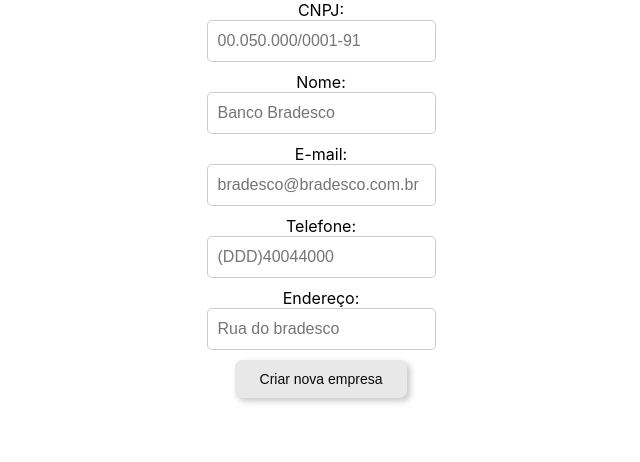
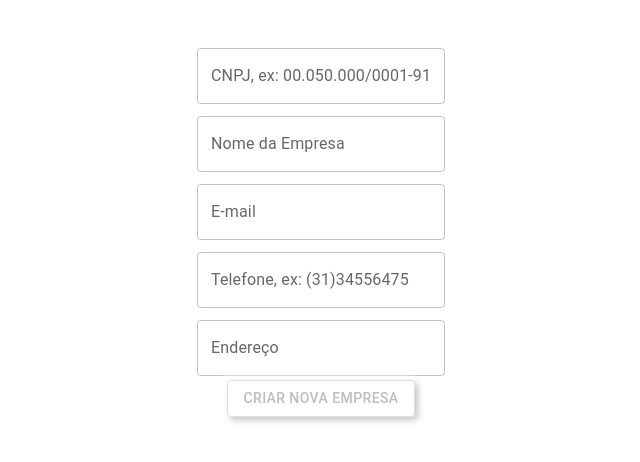
Before and after one commit to VSSSP/estrela-bet, a React (Create React App) app in the folder app/frontend/: page /create-company in a window 1280 px wide. Shown: the top 462 px of the page, without its empty margins (319-959 px from the left). Built offline with nearby package versions, Linux system fonts and the light colour scheme; no server answers.

Commit message:
add icons from mui and styles for create company and employees

```diff
--- a/app/frontend/package.json
+++ b/app/frontend/package.json
@@ -5,6 +5,7 @@
   "dependencies": {
     "@emotion/react": "^11.8.2",
     "@emotion/styled": "^11.8.1",
+    "@mui/icons-material": "^5.5.1",
     "@mui/material": "^5.5.3",
     "@testing-library/jest-dom": "^5.16.3",
     "@testing-library/react": "^12.1.4",
--- a/app/frontend/src/pages/CreateCompany.jsx
+++ b/app/frontend/src/pages/CreateCompany.jsx
@@ -2,6 +2,8 @@
 import { getAllCompanies, newCompany } from '../services/request';
 import { regexCNPJ, regexEmail, regexPhone, regexName } from '../services/regex';
 import MyContext from '../context-api';
+import TextField from '@mui/material/TextField';
+import Button from '@mui/material/Button';
 import '../styles/CreateCompOrEmp.css';
 
 export default function CreateCompany (props) {
@@ -35,12 +37,12 @@
 
   return (
     <div className="insertNew">
-      CNPJ: <input placeholder="00.050.000/0001-91" type="text" name="CNPJ" onChange={ handleChange } />
-      Nome: <input placeholder="Banco Bradesco" type="text" name="name" onChange={ handleChange } />
-      E-mail: <input placeholder="bradesco@bradesco.com.br" type="text" name="email" onChange={ handleChange } />
-      Telefone: <input placeholder="(DDD)40044000" type="text" name="phone" onChange={ handleChange } />
-      Endereço: <input placeholder="Rua do bradesco" type="text" name="address" onChange={ handleChange } />
-      <button disabled={ enableButton() }type="button" onClick={ handleClick }> Criar nova empresa </button>
+      <TextField margin="dense" id="outlined-basic" label="CNPJ, ex: 00.050.000/0001-91" variant="outlined" type="text" name="CNPJ" onChange={ handleChange } />
+      <TextField margin="dense" id="outlined-basic" label="Nome da Empresa" variant="outlined" type="text" name="name" onChange={ handleChange } />
+      <TextField margin="dense" id="outlined-basic" label="E-mail" variant="outlined" type="text" name="email" onChange={ handleChange } />
+      <TextField margin="dense" id="outlined-basic" label="Telefone, ex: (31)34556475" variant="outlined" placeholder="(DDD)40044000" type="text" name="phone" onChange={ handleChange } />
+      <TextField margin="dense" id="outlined-basic" label="Endereço" variant="outlined" type="text" name="address" onChange={ handleChange } />
+      <Button onClick={ handleClick } disabled={ enableButton() } variant="outlined">Criar nova empresa</Button>
     </div>
   )
 }
--- a/app/frontend/src/pages/CreateEmployee.jsx
+++ b/app/frontend/src/pages/CreateEmployee.jsx
@@ -1,6 +1,10 @@
 import React, { useContext, useState } from 'react';
 import { getAllEmployees, newEmployee } from '../services/request';
 import { regexCPF, regexPhone, regexEmail, regexName } from '../services/regex';
+import '../styles/CreateCompOrEmp.css';
+import SendIcon from '@mui/icons-material/Send';
+import TextField from '@mui/material/TextField';
+import Button from '@mui/material/Button';
 import MyContext from '../context-api';
 
 export default function CreateEmployee (props) {
@@ -35,13 +39,13 @@
   };
 
   return (
-    <div>
-      CPF: <input placeholder="074.658.952-27" type="text" name="CPF" onChange={ handleChange } />
-      Nome: <input placeholder="Victor de Paula" type="text" name="name" onChange={ handleChange } />
-      E-mail: <input placeholder="victor@live.com" type="text" name="email" onChange={ handleChange } />
-      Telefone: <input placeholder="(31) 983516666" type="text" name="phone" onChange={ handleChange } />
-      Endereço: <input placeholder="Rua do Victor, 123" type="text" name="address" onChange={ handleChange } />
-      <button disabled={ enableButton() }type="button" onClick={ handleClick }> Inserir novo colaborador </button>
+    <div className="insertNew">
+      <TextField margin="dense" id="outlined-basic" label="CPF, ex: 074.658.952-27" variant="outlined" type="text" name="CPF" onChange={ handleChange } />
+      <TextField margin="dense" id="outlined-basic" label="Nome" variant="outlined" type="text" name="name" onChange={ handleChange } />
+      <TextField margin="dense" id="outlined-basic" label="E-mail" variant="outlined" type="text" name="email" onChange={ handleChange } />
+      <TextField margin="dense" id="outlined-basic" label="Telefone, ex: 31 998477366" variant="outlined" type="text" name="phone" onChange={ handleChange } />
+      <TextField margin="dense" id="outlined-basic" label="Endereço" variant="outlined" type="text" name="address" onChange={ handleChange } />
+      <Button onClick={ handleClick } disabled={ enableButton() } variant="outlined" endIcon={<SendIcon />}>Inserir</Button>
     </div>
   )
 }
--- a/app/frontend/src/styles/CreateCompOrEmp.css
+++ b/app/frontend/src/styles/CreateCompOrEmp.css
@@ -12,4 +12,5 @@
   flex-direction: column;
   justify-content: center;
   align-items: center;
+  margin-top: 40px;
 }
```
Also changed, not shown: 1 other file (tests, documents, lock files or other folders).
